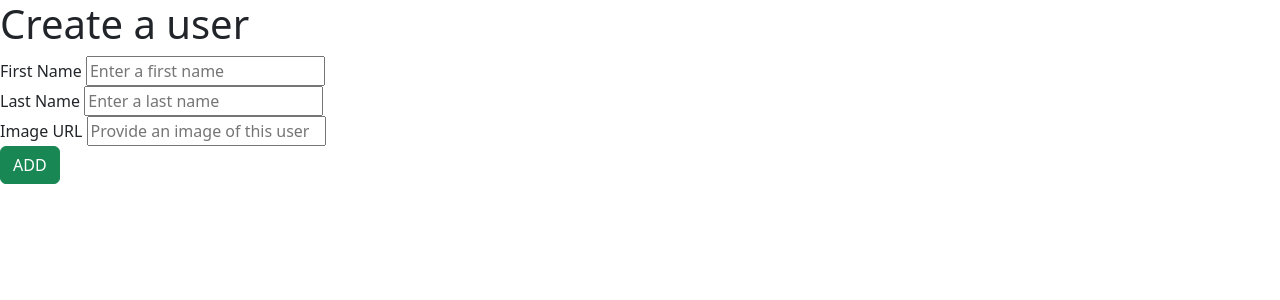
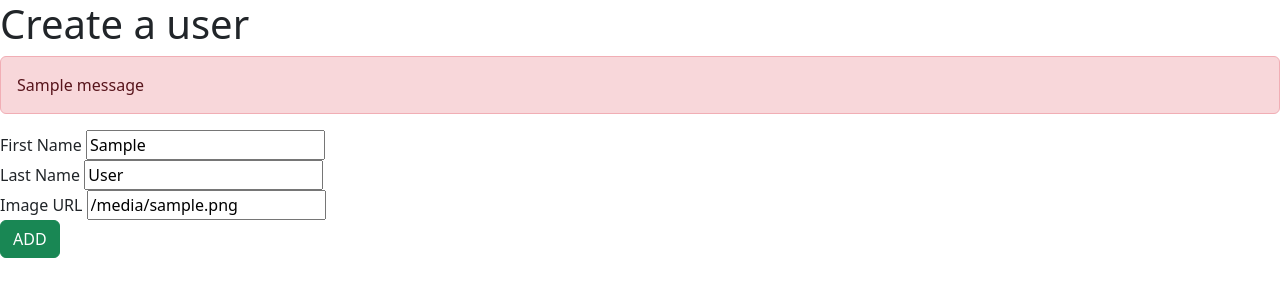
Before and after one commit to jcpalca/flask-blogly, a Flask app: template templates/new_form.html in a window 1280 px wide. Shown: the top 300 px of the page. Run offline with Flask 3, Linux system fonts and the light colour scheme; the template is opened without the code that fills it: most values are stand-ins (such as "Sample title", 1, 10 or a date in 2020); one stand-in notice (Sample message) is shown.

Commit message:
Added Jinja for flash messages

```diff
--- a/templates/new_form.html
+++ b/templates/new_form.html
@@ -5,6 +5,9 @@
 {% block content %}
 
   <h1>Create a user</h1>
+  {% for error in get_flashed_messages() %}
+    <p class="alert alert-danger">{{ error }}</p>
+  {% endfor %}
 
   <form method="POST">
     <div>
@@ -12,21 +15,24 @@
       <input type="text"
              name="first_name"
              id="fn"
-             placeholder="Enter a first name">
+             placeholder="Enter a first name"
+             value="{{ first_name }}">
     </div>
     <div>
       <label for="ln">Last Name</label>
       <input type="text"
              name="last_name"
              id="ln"
-             placeholder="Enter a last name">
+             placeholder="Enter a last name"
+             value="{{ last_name }}">
     </div>
     <div>
       <label for="img">Image URL</label>
       <input type="text"
              name="image_url"
              id="img"
-             placeholder="Provide an image of this user">
+             placeholder="Provide an image of this user"
+             value="{{ image_url }}">
     </div>
     <button type="submit" class="btn btn-success">
       ADD
```
